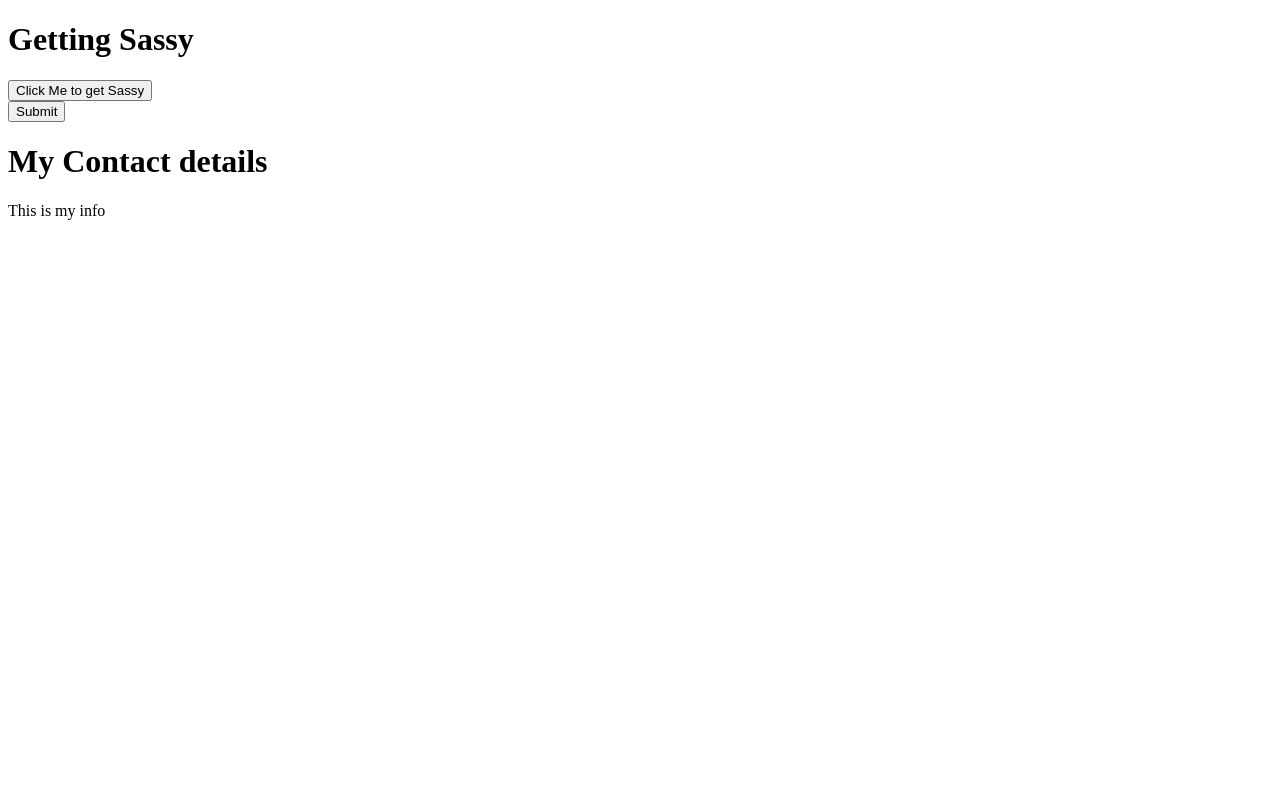
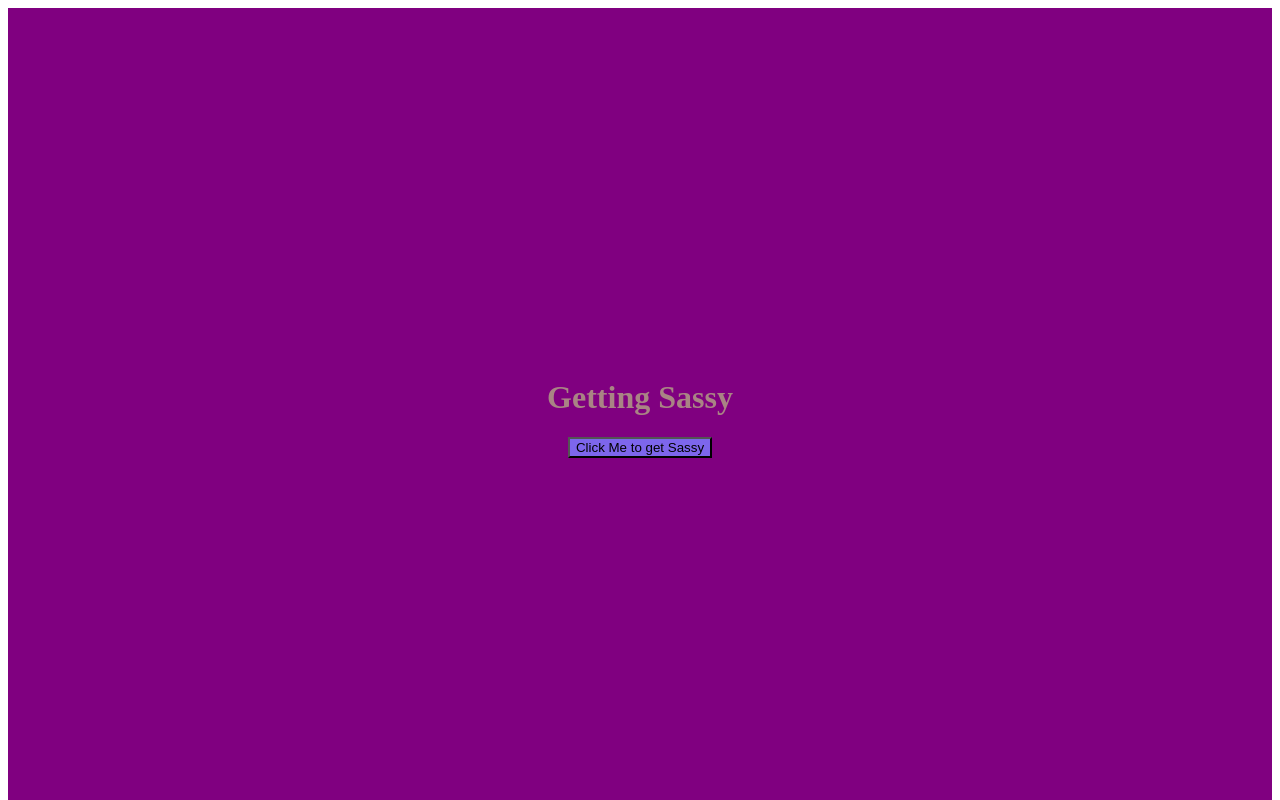
Before and after one commit to markruth2nd/Sassy, a plain HTML site: page index.html in a window 1280 px wide. Shown: the top 800 px of the page. Drawn offline with Linux system fonts and the light colour scheme.

Commit message:
played around with SASS to get a better feel of benifits from using it in projects moving forward

```diff
--- a/index.html
+++ b/index.html
@@ -4,6 +4,7 @@
     <meta charset="UTF-8">
     <meta http-equiv="X-UA-Compatible" content="IE=edge">
     <meta name="viewport" content="width=device-width, initial-scale=1.0">
+    <link rel="stylesheet" href="./styles/style.css">
 
     <title>Getting Sassy😉</title>
 </head>
--- /dev/null
+++ b/styles/_header.scss
@@ -0,0 +1,22 @@
+@mixin flexCentre($direction, $background){
+    display: flex;
+    justify-content: center;
+    align-items: center;
+    height: 100vh;
+    flex-direction: $direction;
+    background: $background;
+}
+
+
+header{
+
+    @include flexCentre(column, purple);
+    color: $textColor;
+    button {
+        background: $primaryBtnColor;
+
+        &:hover{
+            background: darken($primaryBtnColor, 10%);
+        }
+    }
+}
--- /dev/null
+++ b/styles/_variables.scss
@@ -0,0 +1,3 @@
+/* Below are the variables which can be used throughout the CSS styling thanks to using SASS/SCSS */
+$primaryBtnColor: rgb(125, 102, 236);
+$textColor: rgb(169, 132, 132);
--- /dev/null
+++ b/styles/style.scss
@@ -0,0 +1,9 @@
+
+@import 'variables';
+@import 'header';
+
+.contact {
+    @include flexCentre(row, lightgreen);
+    color: $textColor;
+    height: 100vh;
+}
```
Also changed, not shown: styles/style.css (added), 1 other file.
